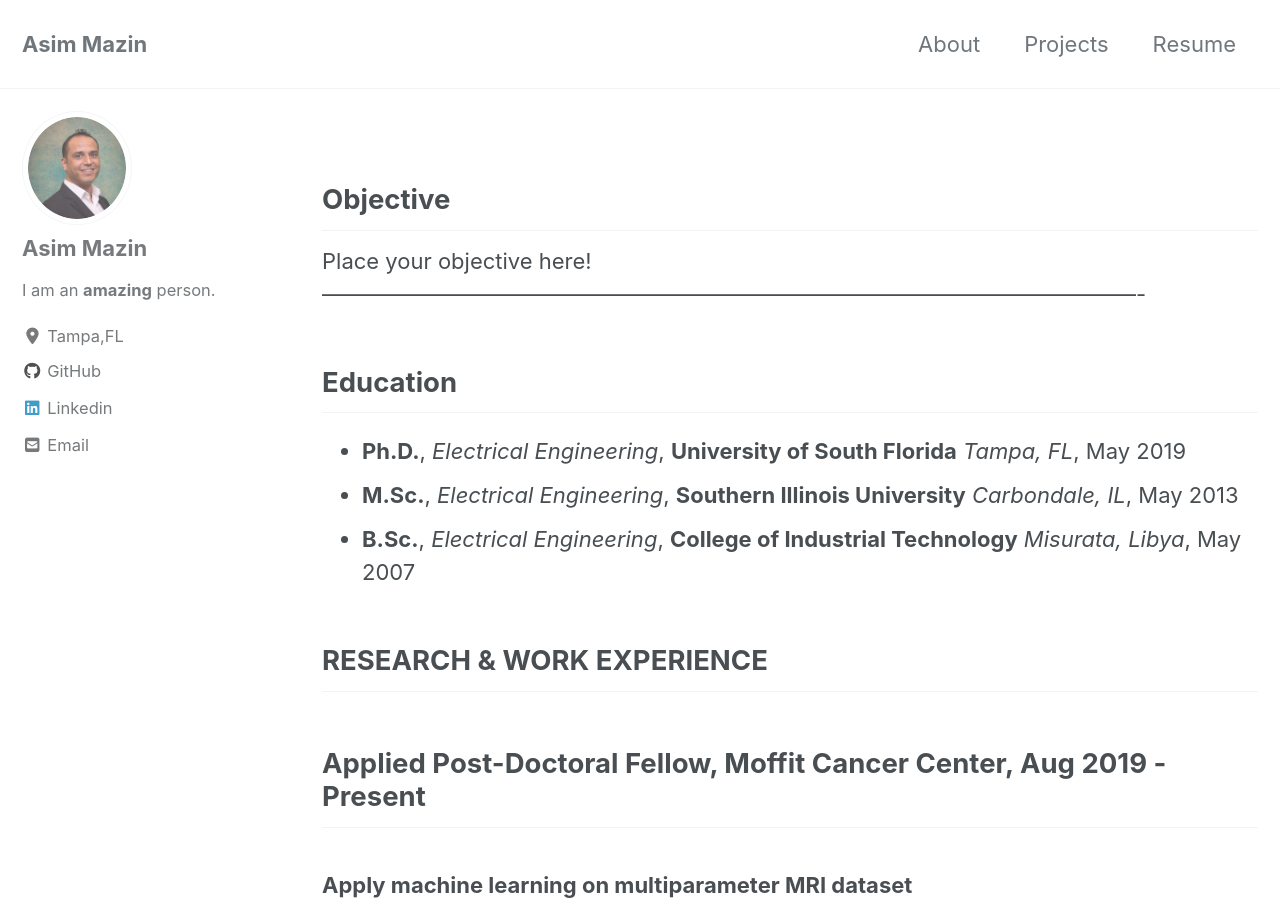
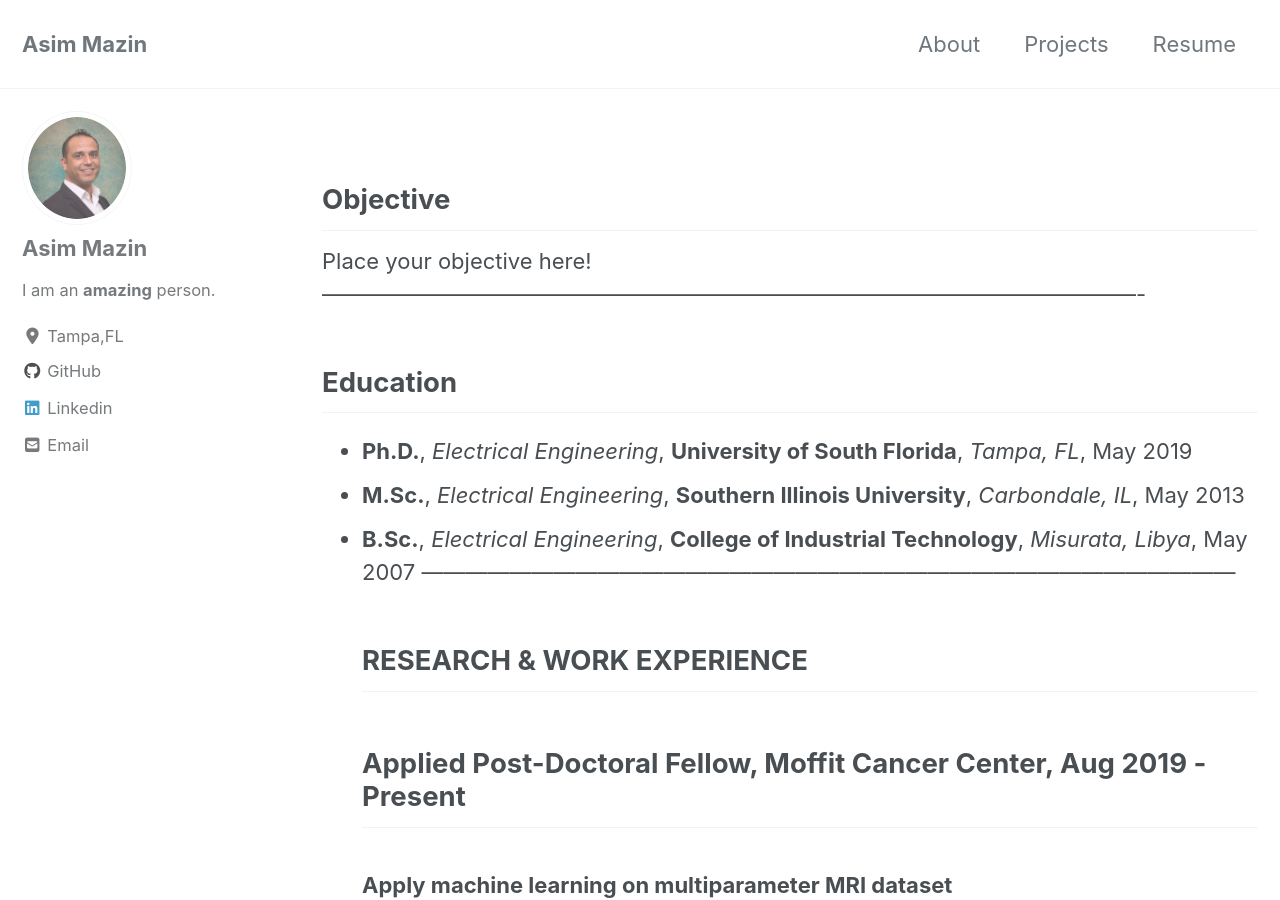
Before and after one commit to AsimMazin/Asimmazin.github.io, a Jekyll site: the page built from _pages/Resume.md, in a window 1280 px wide and 900 px high. Built offline with Jekyll 4.4.1, drawn with Linux system fonts in a browser that asks for light colours; cached includes are drawn as plain includes; nearby versions of some CDN libraries.

Commit message:
modifications

```diff
--- a/_pages/Resume.md
+++ b/_pages/Resume.md
@@ -10,10 +10,10 @@ permalink: /Resume/
 Place your objective here!
 ----------------------------------------------------------------------------------------------------------------
 ## Education
- - **Ph.D.**, *Electrical Engineering*, **University of South Florida**      *Tampa, FL*,       May 2019
- - **M.Sc.**, *Electrical Engineering*, **Southern Illinois University**     *Carbondale, IL*,  May 2013
- - **B.Sc.**, *Electrical Engineering*, **College of Industrial Technology** *Misurata, Libya*, May 2007
-
+ - **Ph.D.**, *Electrical Engineering*, **University of South Florida**,      *Tampa, FL*,       May 2019
+ - **M.Sc.**, *Electrical Engineering*, **Southern Illinois University**,     *Carbondale, IL*,  May 2013
+ - **B.Sc.**, *Electrical Engineering*, **College of Industrial Technology**, *Misurata, Libya*, May 2007
+ ---------------------------------------------------------------------------------------------------------------
 ## RESEARCH & WORK EXPERIENCE
 ## Applied Post-Doctoral Fellow, Moffit Cancer Center, Aug 2019 - Present
 ### Apply machine learning on multiparameter MRI dataset
```
